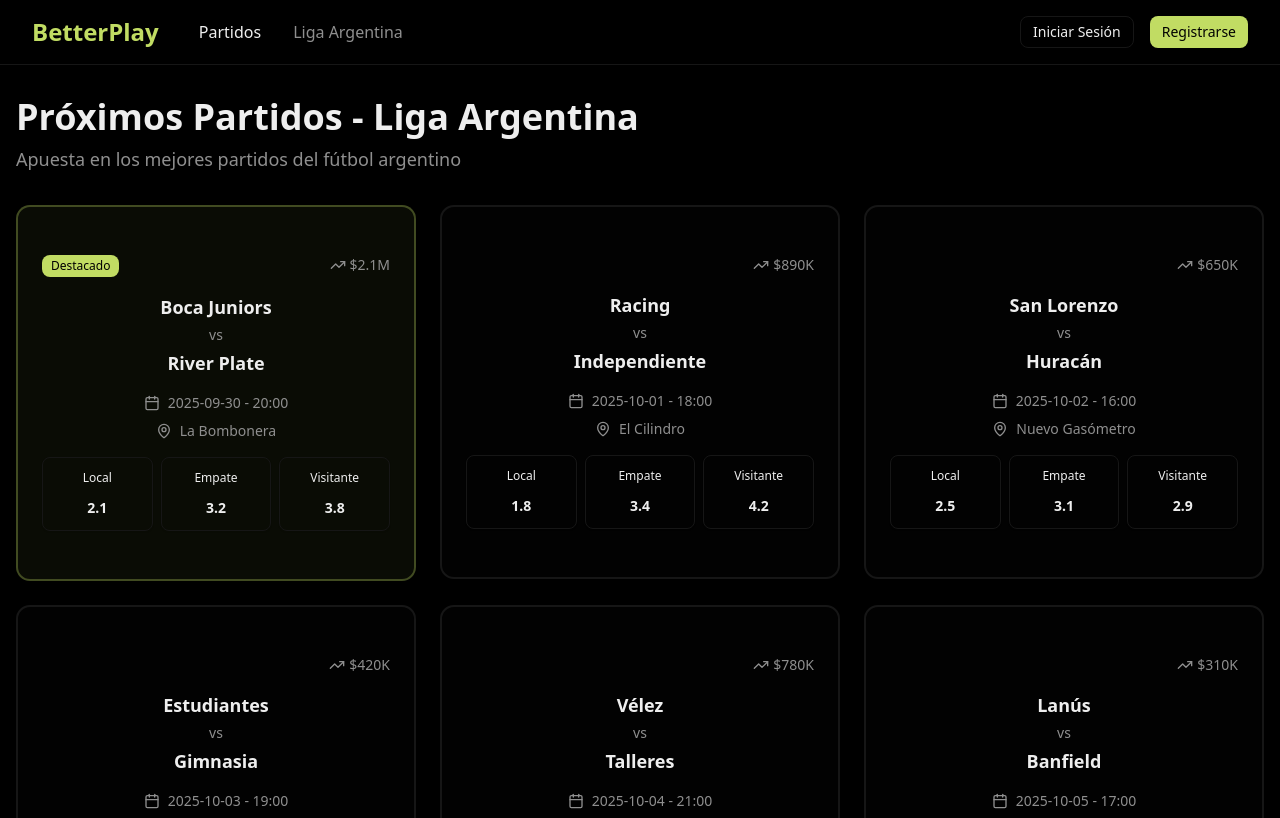
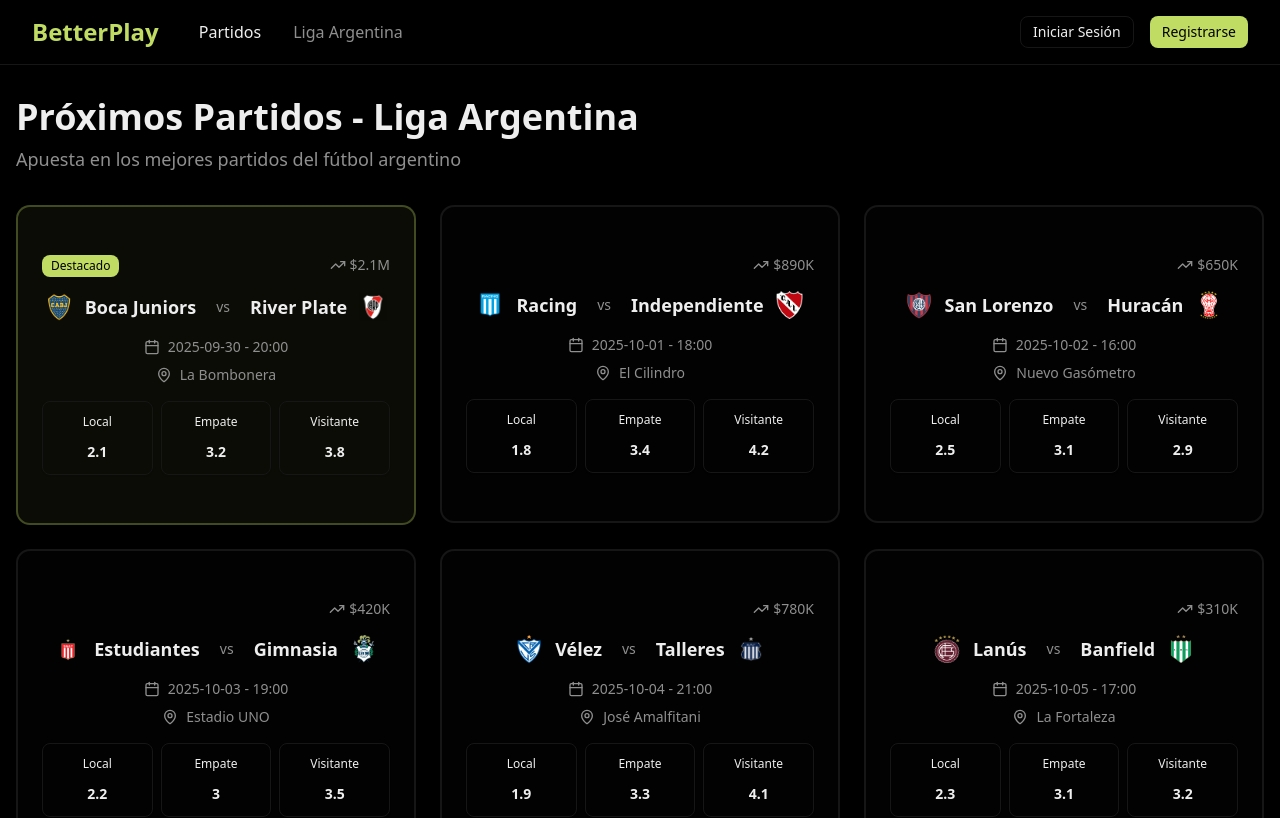
Before and after one commit to fabian416/better-play, a React (Vite) app in the folder frontend/: page / in a window 1280 px wide. Shown: the top 818 px of the page. Built offline with nearby package versions, Linux system fonts and the light colour scheme.

Commit message:
add import and use the logos in matches-grid.tsx

```diff
--- a/frontend/src/components/matches-grid.tsx
+++ b/frontend/src/components/matches-grid.tsx
@@ -5,6 +5,7 @@
 import { Badge } from "@/components/ui/badge"
 import { Calendar, MapPin, TrendingUp } from "lucide-react"
 import { Link } from "react-router-dom"
+import { logoFor } from "@/lib/team-logos"
 
 // Mock data - in a real app this would come from an API
 const matches = [
@@ -122,10 +123,28 @@
               </div>
 
               {/* Teams */}
-              <div className="text-center mb-4">
-                <div className="text-lg font-bold text-foreground mb-1">{match.homeTeam}</div>
-                <div className="text-sm text-muted-foreground mb-1">vs</div>
-                <div className="text-lg font-bold text-foreground">{match.awayTeam}</div>
+              <div className="mb-4">
+                <div className="flex items-center justify-center gap-3">
+                  {/* Home */}
+                  <img
+                    src={logoFor(match.homeTeam) || "/placeholder.svg"}
+                    alt={match.homeTeam}
+                    className="h-7 w-7 object-contain"
+                    loading="lazy"
+                  />
+                  <div className="text-lg font-bold text-foreground">{match.homeTeam}</div>
+
+                  <div className="mx-2 text-sm text-muted-foreground">vs</div>
+
+                  {/* Away */}
+                  <div className="text-lg font-bold text-foreground">{match.awayTeam}</div>
+                  <img
+                    src={logoFor(match.awayTeam) || "/placeholder.svg"}
+                    alt={match.awayTeam}
+                    className="h-7 w-7 object-contain"
+                    loading="lazy"
+                  />
+                </div>
               </div>
 
               {/* Match info */}
```
Also changed, not shown: frontend/src/assets/racing.png (renamed from frontend/src/assets/racing-club.png), frontend/src/assets/velez.png (added).
